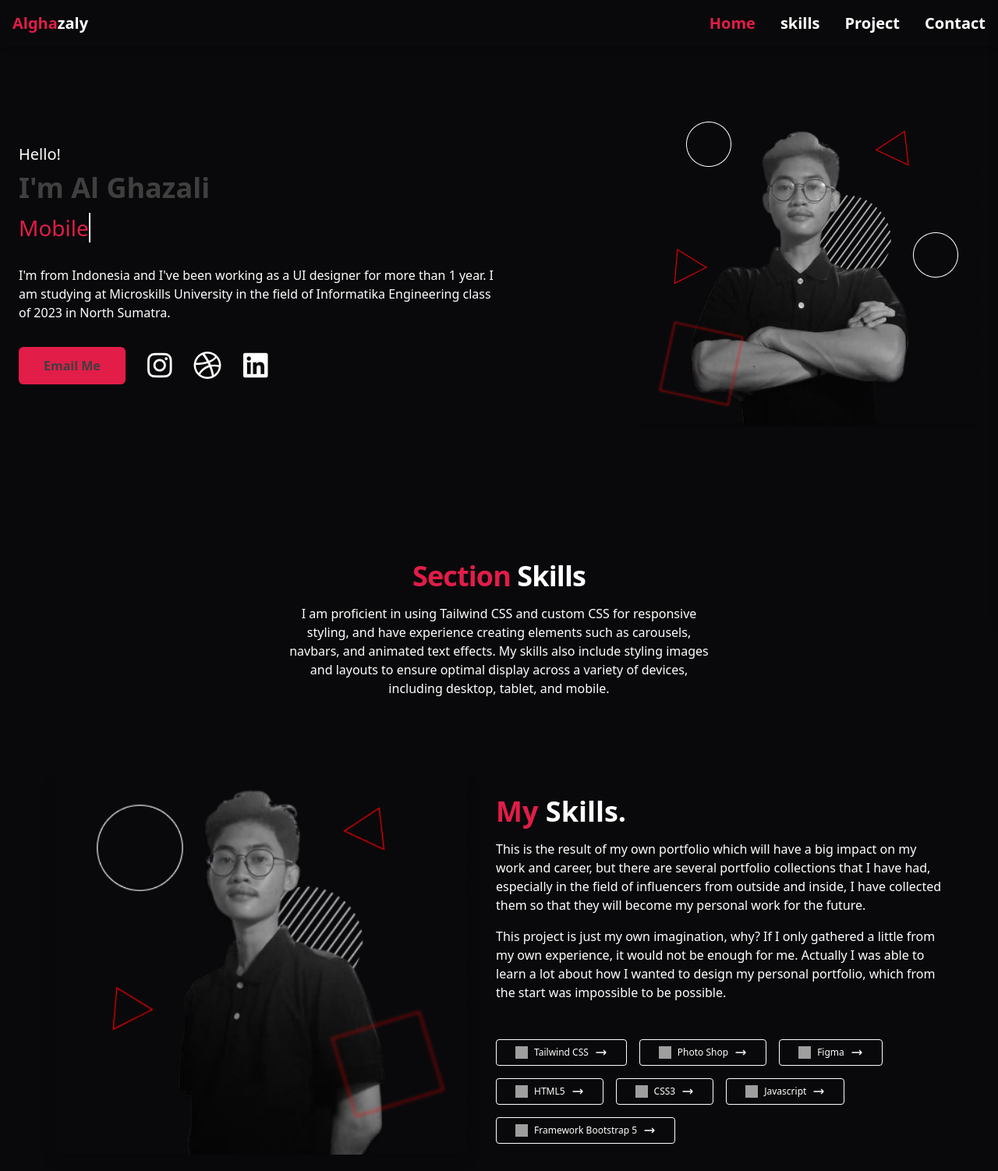
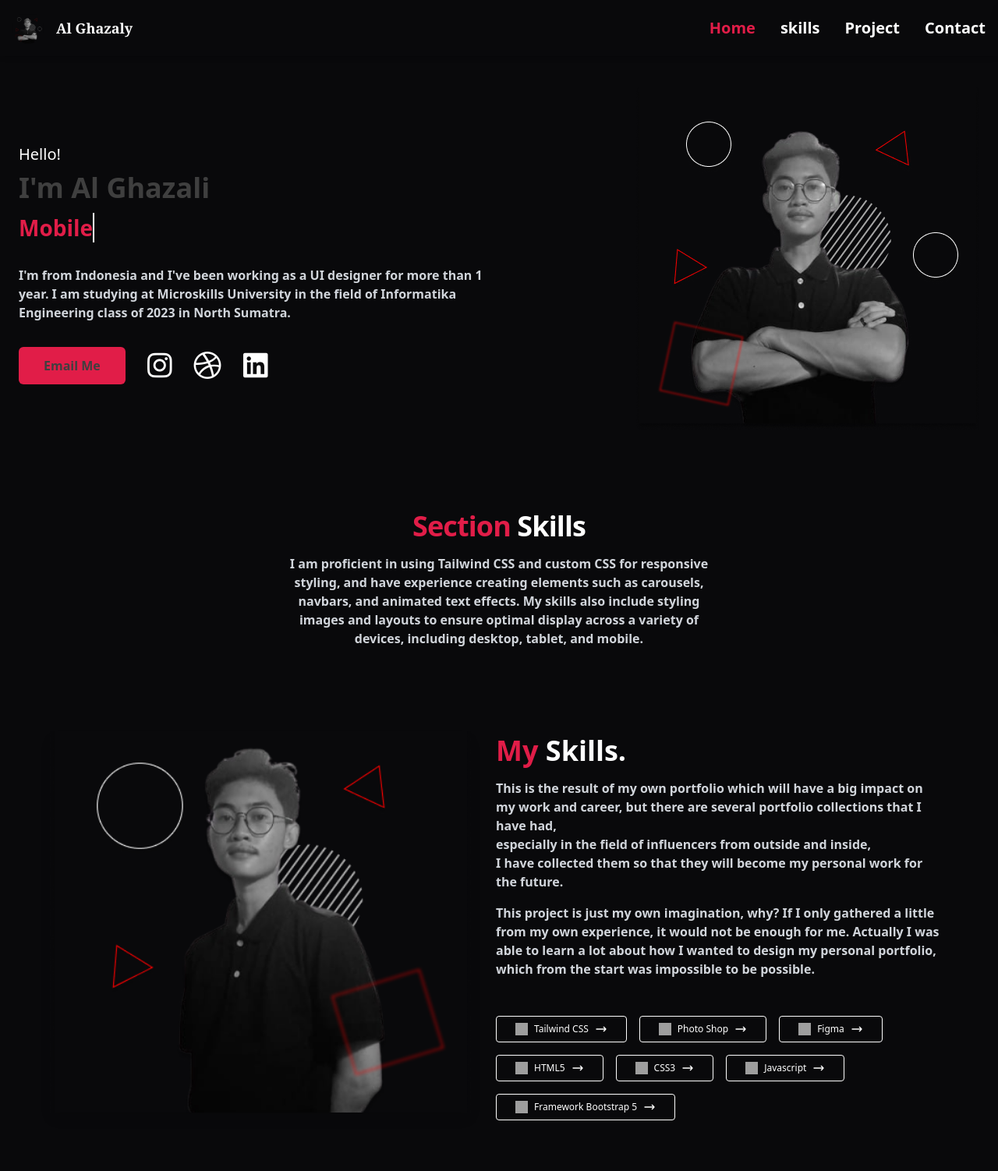
Before and after one commit to alghazali9999/alghazaly.github.io-, a plain HTML site: page index.html in a window 1280 px wide. Shown: the top 1502 px of the page at 78% size. Drawn offline with nearby package versions, Linux system fonts and the light colour scheme; grey boxes are pictures that could not be loaded.

Commit message:
Update index.html

```diff
--- a/index.html
+++ b/index.html
@@ -44,7 +44,12 @@
     <!-- Navbar section -->
     <header class="fixed top-0 left-0 w-full z-50 bg-zinc-950 shadow-md">
         <div class="max-w-screen-xl mx-auto px-4 py-4 flex justify-between items-center">
-            <a href="index.html"><div class="text-xl font-bold text-rose-600">Algha<span class="text-xl font-bold text-white">zaly</span>
+            <a href="index.html"> <div class="flex items-center gap-4">
+                <img src="image/Frame 123 (4).png" alt="Logo" class="w-10 h-10 rounded-full">
+
+                <div class="text-lg font-bold">
+                    <span class="font-serif text-white">Al Ghazaly</span>
+                </div>
             </div></a>
             <div class="lg:hidden">
                 <button id="menu-toggle" class="text-white focus:outline-none">
@@ -69,7 +74,10 @@
             </button>
         </div>
         <nav class="flex flex-col space-y-4 p-4 text-white text-center">
-            <div class="text-xl font-bold text-rose-600">Algha<span class="text-xl font-bold text-white">zaly</span>
+            <div class="flex items-center justify-center gap-4">
+                <div class="text-lg font-bold">
+                    <span class="font-awesome text-rose-600">Menu:</span>
+                </div>
             </div>
             <a href="#home" class="hover:text-rose-600">Home</a>
             <a href="#skills" class="hover:text-rose-600">Skills</a>
@@ -110,13 +118,13 @@
         id="home">
         <div class="md:w-1/2 mt-8 md:mt-0">
             <h1 class="mt-6 text-3xl md:text-4xl lg:text-5xl font-normal text-left">
-                <span class="text-white text-lg md:text-xl font-medium">Hello!</span><br>
-                <span class="animate-color-change text-rose-600 text-3xl font-bold md:text-lg lg:text-4xl xl:text-4xl">I'm Al
+                <span class="text-white text-lg md:text-xl font-medium font-awesome">Hello!</span><br>
+                <span class="animate-color-change text-rose-600 text-3xl font-bold md:text-lg lg:text-4xl xl:text-4xl font-awesome">I'm Al
                     Ghazali</span><br>
-                <span class="typing-animation" id="typing-text">UI/UX Design, Mobile Design, Web Design</span>
+                <span class="typing-animation font-semibold font-awesome" id="typing-text">UI/UX Design, Mobile Design, Web Design</span>
 
             </h1>
-            <p class="mt-6 text-base text-white text-left py-2">
+            <p class="mt-6 text-base font-semibold font-awesome text-gray-300 text-left py-2">
                 I'm from Indonesia and I've been working as a UI designer for more than 1 year. I am studying at
                 Microskills University in the field of Informatika Engineering class of 2023 in North Sumatra.
             </p>
@@ -198,7 +206,7 @@
     <!-- And Hero section -->
 
     <!-- About section -->
-    <section class="relative w-100 h-100 mx-auto max-w-screen-xl px-4 p-16 mt-6 text-left" id="skills"
+    <section class="relative w-100 h-100 mx-auto max-w-screen-xl px-4 mt-6 text-left" id="skills"
         data-aos="fade-right" data-aos-offset="300" data-aos-easing="ease-in-sine">
         <div
             class="mx-auto max-w-screen-xl px-4 flex flex-col items-center justify-center max-w-xl mx-auto text-center ltr:sm:text-left rtl:sm:text-right min-h-[20vh]">
@@ -207,7 +215,7 @@
                     Skills</span>
             </h2>
 
-            <p class="mt-4 text-white">
+            <p class="mt-4 font-semibold font-awesome text-gray-300">
                 I am proficient in using Tailwind CSS and custom CSS for responsive styling, and have experience
                 creating elements such as carousels, navbars, and animated text effects. My skills also include
                 styling
@@ -229,19 +237,19 @@
                         <h2 class="mt-6 text-3xl text-rose-600 font-bold sm:text-4xl">
                             My <span class="text-3xl text-white font-bold sm:text-4xl">Skills.</span>
                         </h2>
-                        <p class="mt-6 text-base text-white text-left">
+                        <p class="mt-6 text-base font-semibold font-awesome text-gray-300 text-left">
                             This is the result of my own portfolio which will have a big impact on my work and
                             career,
                             but
-                            there are several portfolio collections that I have had, especially in the field of
+                            there are several portfolio collections that I have had,<br> especially in the field of
                             influencers
-                            from outside and inside, I have collected them so that they will become my personal work
+                            from outside and inside,<br> I have collected them so that they will become my personal work
                             for
                             the
                             future.
                         </p>
 
-                        <p class="mt-6 text-base text-white text-left">
+                        <p class="mt-6 text-base font-semibold font-awesome text-gray-300 text-left">
                             This project is just my own imagination, why? If I only gathered a little from my own
                             experience, it would not be enough for me. Actually I was able to learn a lot about how
                             I
@@ -419,7 +427,7 @@
                         project design</span>
                 </h2>
 
-                <p class="mt-4 text-white">
+                <p class="mt-4 font-semibold font-awesome text-gray-300">
                     My UI/UX design projects for web and mobile emphasize innovation and seamless user experience. With
                     a user-centric approach, every design element is designed to enhance interaction and maximize user
                     experience.
@@ -515,7 +523,7 @@
                     </div>
 
 
-                    <p class="mx-auto mt-6 max-w-md text-left leading-relaxed text-white sm:text-left lg:text-left">
+                    <p class="mx-auto mt-6 max-w-md text-left leading-relaxed font-semibold font-awesome text-gray-300 sm:text-left lg:text-left">
                         "Thank you for visiting this webpage. I hope you are interested in viewing it and I am sure
                         you,
                         especially as a designer, can give me some good criticism".
```
